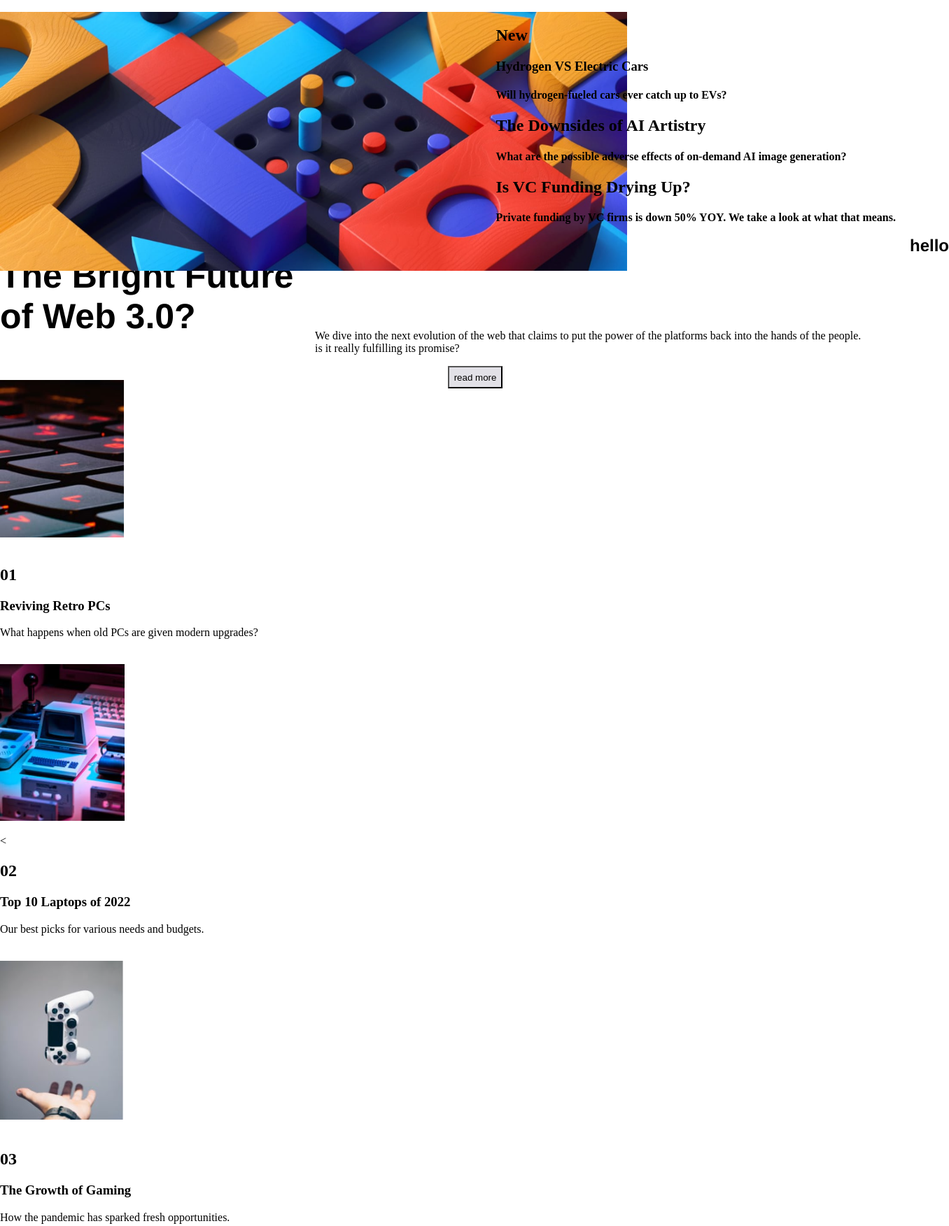
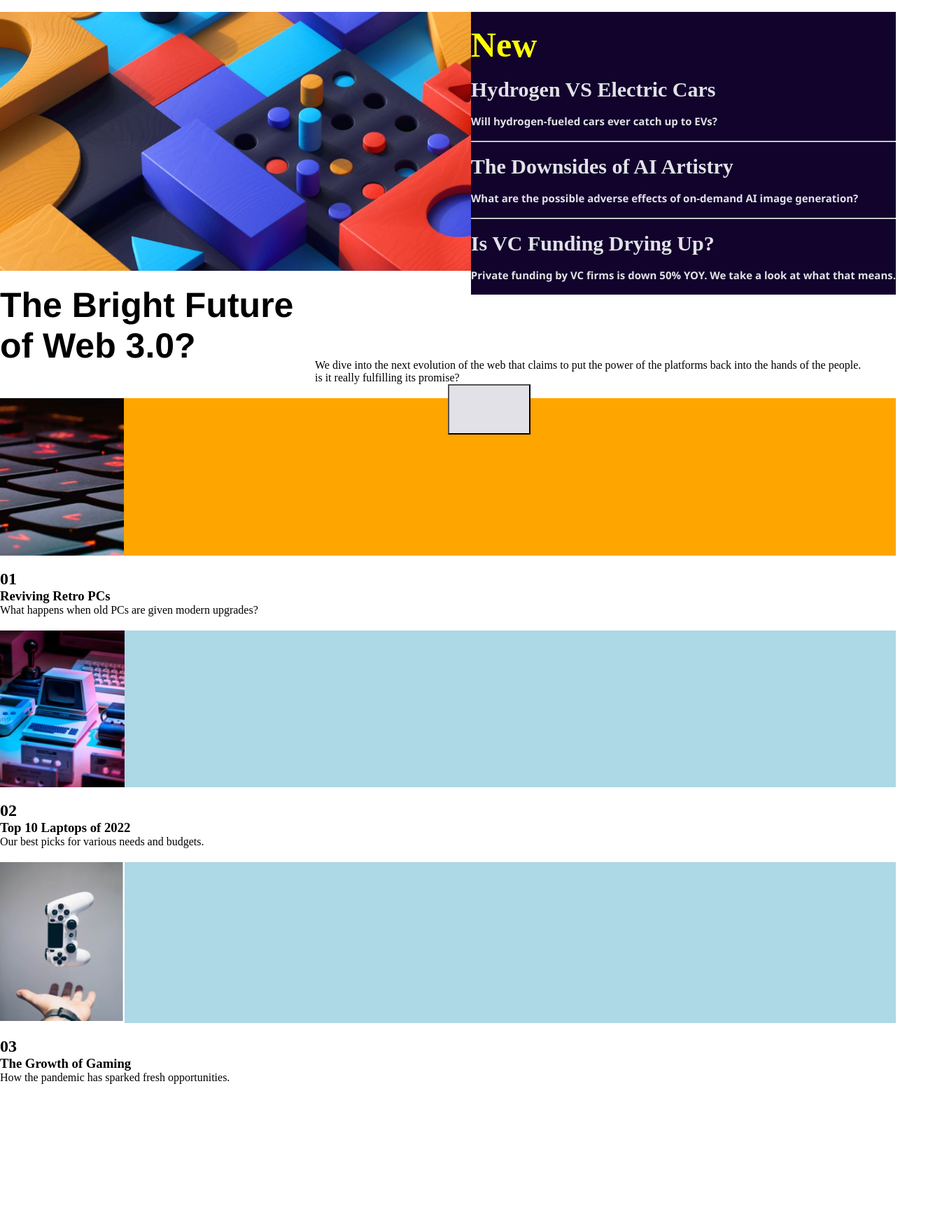
Before and after one commit to Starry0987654/Exercice-copie-site, a plain HTML site: page index.html in a window 1280 px wide. Shown: the part 120-1872 px from the top of the page at 70% size, 1356 px wide, since content can reach past the window. After the commit the page ends 1669 px from the top, so only its background shows below. Drawn offline with Linux system fonts and the light colour scheme.

Commit message:
first commit

```diff
--- a/index.html
+++ b/index.html
@@ -10,7 +10,7 @@
     <h1>W.</h1>
     <nav>
         <div class="nav">
-            <a href="./home.html">home</a>
+            <a href="./home.html">home</a> </li>
             <a href="./new.html">New</a>
             <a href="./popular.html">Popular</a>
             <a href="./trending.html">Trending</a>
@@ -21,49 +21,61 @@
         <div class="texte">
             <img src="./Nouveau dossier/photo.png" alt="">
             <div class="texteadroite">
-                <h2>New</h2>
-                <h3>Hydrogen VS Electric Cars</h3>
-                <h4>Will hydrogen-fueled cars ever catch up to EVs?</h4>
-                <h2>The Downsides of AI Artistry</h2>
-                <h4>What are the possible adverse effects of on-demand AI image generation?</h4>
-                <h2>Is VC Funding Drying Up?</h2>
-                <h4>Private funding by VC firms is down 50% YOY. We take a look at what that means.</h4>
+                <br>
+                <h2 id="new">New</h2>
+                <br>
+                <h2 id="hy">Hydrogen VS Electric Cars</h2>
+            <br>
+                <h4 id="will">Will hydrogen-fueled cars ever catch up to EVs?</h4>
+                <br>
+                <HR>
+                <br>
+
+                <h2 id="hy">The Downsides of AI Artistry</h2>
+                <br>
+                <h4 id="will">What are the possible adverse effects of on-demand AI image generation?</h4>
+                <br>
+                <hr>
+                <br>
+                <h2 id="hy">Is VC Funding Drying Up?</h2>
+                <br>
+
+                <h4 id="will">Private funding by VC firms is down 50% YOY. We take a look at what that means.</h4>
+            <br>
             </div>
         </div>
-        <h1 class="hello">hello</h1>
+
 
 
         <h1 class="the">The Bright Future <br> of Web 3.0?</h1>
         <p class="text">We dive into the next evolution of the web that claims to put the power of the platforms back into the hands of the people. <br> is it really fulfilling its promise?</p>
         <button class="bouton">read more</button>
 
-        <div class="image1">
+        <div class="child child-x1">
             <img src="./Nouveau dossier/1.png" alt="">
         </div>
-    <div>
+
+        <div class="texte4">
             <h2>01</h2>
             <h3>Reviving Retro PCs</h3>
             <p>What happens when old PCs are given modern upgrades?</p>
         </div>
 
-
-   <div class="image1">
+        <div class="child child-x2">
             <img src="./Nouveau dossier/2.png" alt="">
         </div>
 
-    <div><
+        <div class="texte4">
             <h2>02</h2>
             <h3>Top 10 Laptops of 2022</h3>
             <p>Our best picks for various needs and budgets.</p>
-
         </div>
 
-
-    <div class="image1">
-
+        <div class="child child-x3">
             <img src="./Nouveau dossier/3.png" alt="">
         </div>
-<div>
+
+        <div class="texte4">
             <h2>03</h2>
             <h3>The Growth of Gaming</h3>
             <p>How the pandemic has sparked fresh opportunities.</p>
--- a/style.css
+++ b/style.css
@@ -1,9 +1,25 @@
+*{
+    padding: 0px;
+    margin: 0px;
+}
+
 body {
     font-family: 'Times New Roman', Times, serif;
     margin: 0;
     padding: 0;
 }
+#new{
+    font-size: 50px;
+    color: yellow;
+}
 
+#hy{
+    font-size: 30px;
+}
+#will {
+    font-size: 15px;
+    font-family:'Segoe UI', Tahoma, Geneva, Verdana, sans-serif ;
+}
 h1 {
     font-family: 'Franklin Gothic Medium', 'Arial Narrow', Arial, sans-serif;
     margin: 0;
@@ -31,6 +47,8 @@ img {
 }
 
 .texteadroite{
+    color: #e2e1e7;
+    background-color: #11032c;
     position: absolute;
     top: 0;
     right: 0;
@@ -42,20 +60,22 @@ img {
     top: 0;
     right: 0;
     position: relative;
-    position: relative;
-    margin-left: 1300px;
-   margin-top: -70px;
+    margin-left: 500px;
+   margin-top: -20px;
    background-color: #e70c0c;
 
 
 }
 
 .bouton {
-    padding: 0.5em 0.5em 0.5em;
+    color: #e2e1e7;
+  background-color: #e70c0c;
+    padding: 2em 2em 2em;
     background-color: #e2e1e7;
     position: absolute;
     left: 50%;
     top: 30; }
+
 
 .text {
     position: relative;
@@ -74,3 +94,27 @@ img {
 
   .more-news div {
     padding: 1rem;}
+
+
+    #container {
+        background-color: pink;
+        padding: 16px;
+        display: grid;
+        gap: 15px;
+        height: 100vh;
+        grid-template-columns: repeat(3, 1fr);
+        grid-template-rows: repeat(3, 1fr);
+      }
+      .child {
+        background-color: lightblue;
+      }
+      .child-x1 {
+        background-color: orange;
+        grid-column: span 2;
+      }
+      .child-x4 {
+        background-color: orange;
+        grid-column: span 2;
+        grid-row: span 2;
+
+      }
```
Lines whose indentation alone changed are shown as unchanged.
